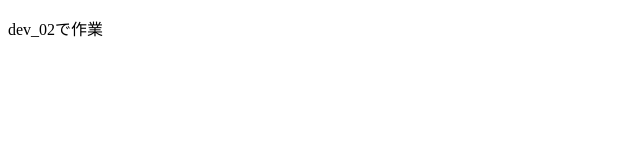
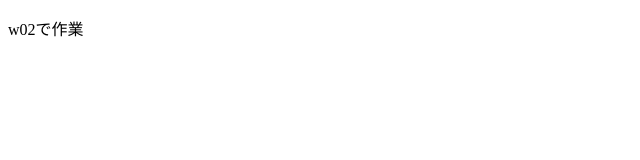
Before and after one commit to rgitmain02/gittest251123, a plain HTML site: page indexw02.html in a window 1280 px wide. Shown: the full height of the page, 0-640 px from the left. Drawn offline with Linux system fonts and the light colour scheme.

Commit message:
w02 テキスト追加

```diff
--- a/indexdev02.html
+++ b/indexw02.html
@@ -8,7 +8,7 @@
 </head>
 
 <body>
-  <p>dev_02で作業</p>
+  <p>w02で作業</p>
 </body>
 
 </html>
```
